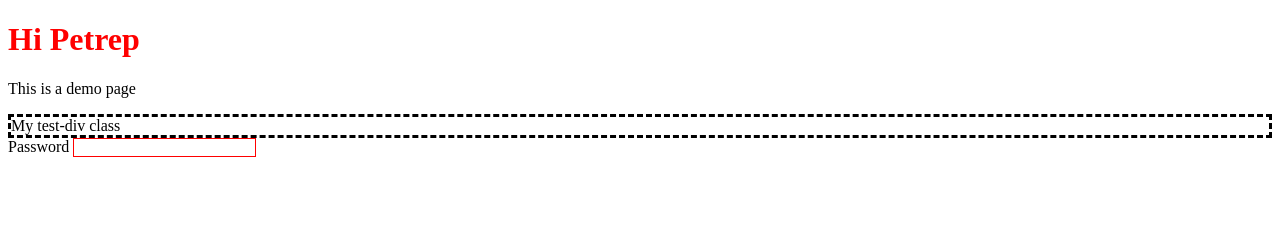
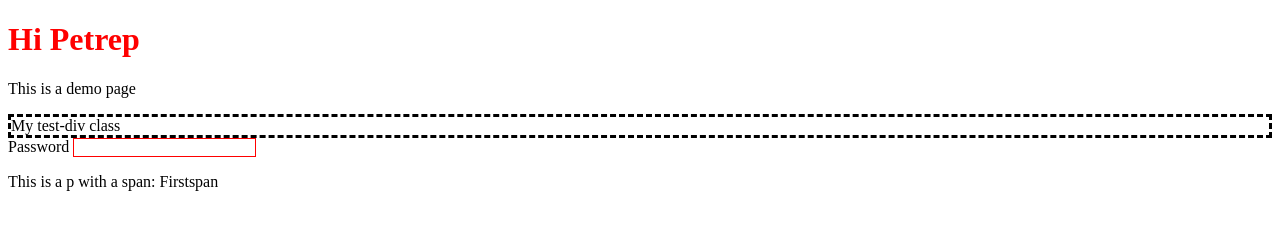
Before and after one commit to petrep/petrep.github.io, a plain HTML site: page vallalati_webfejlesztes_alapjai_3/index.html in a window 1280 px wide. Drawn offline with Linux system fonts and the light colour scheme.

Commit message:
Basic setup of my github.io page v7

```diff
--- a/vallalati_webfejlesztes_alapjai_3/css/style.css
+++ b/vallalati_webfejlesztes_alapjai_3/css/style.css
@@ -7,3 +7,6 @@ h1 {
 input[class$="red"] {
    border: solid 1px red;
 }
+p:hover span {
+    color: green;
+}
--- a/vallalati_webfejlesztes_alapjai_3/index.html
+++ b/vallalati_webfejlesztes_alapjai_3/index.html
@@ -16,7 +16,7 @@
     <div class="form-group">
         <label>Password</label>
         <input class="form-control red" type="password" name="password">
-        </div>
-
+    </div>
+    <p>This is a p with a span: <span>Firstspan</span></p>
 </body>
 </html>
```
